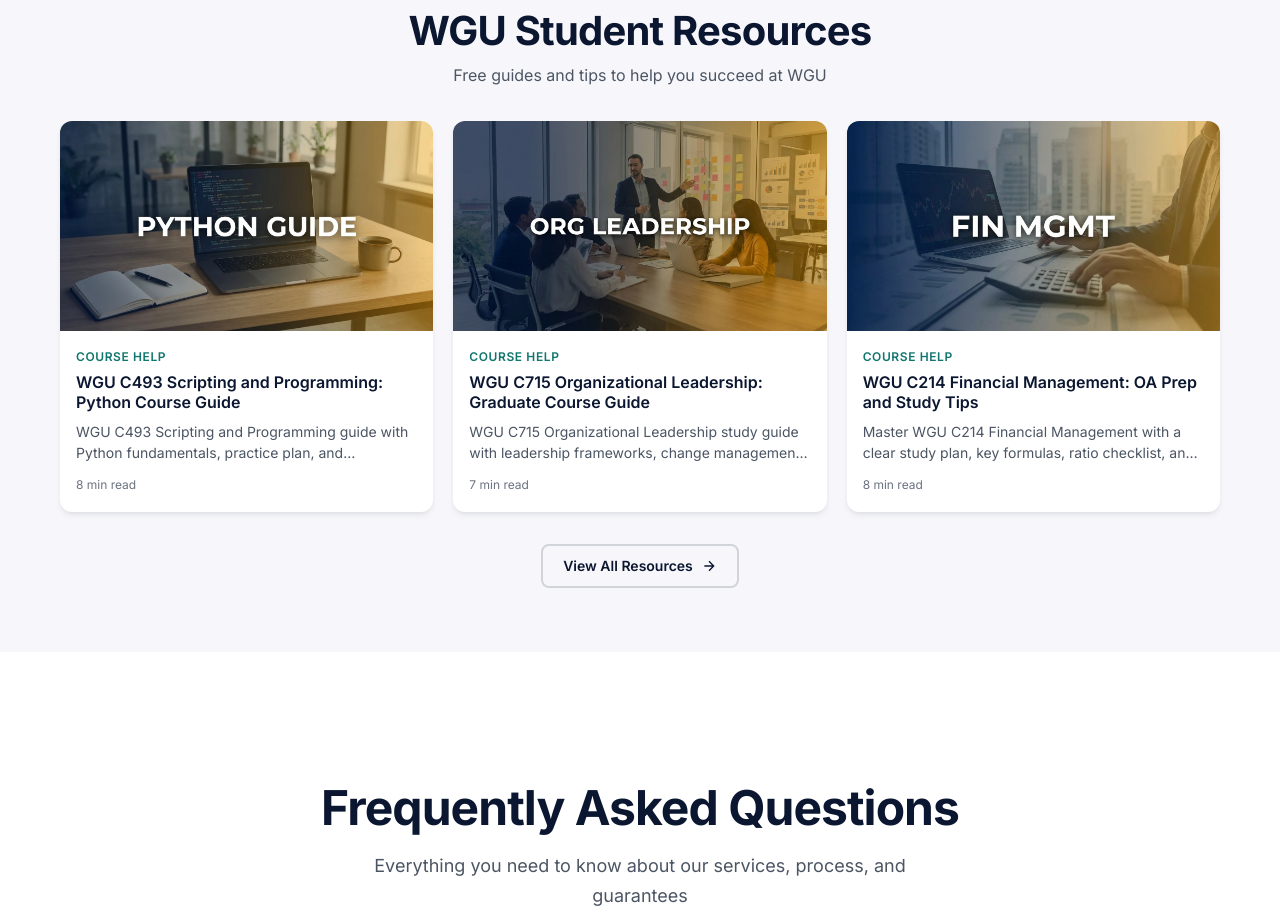
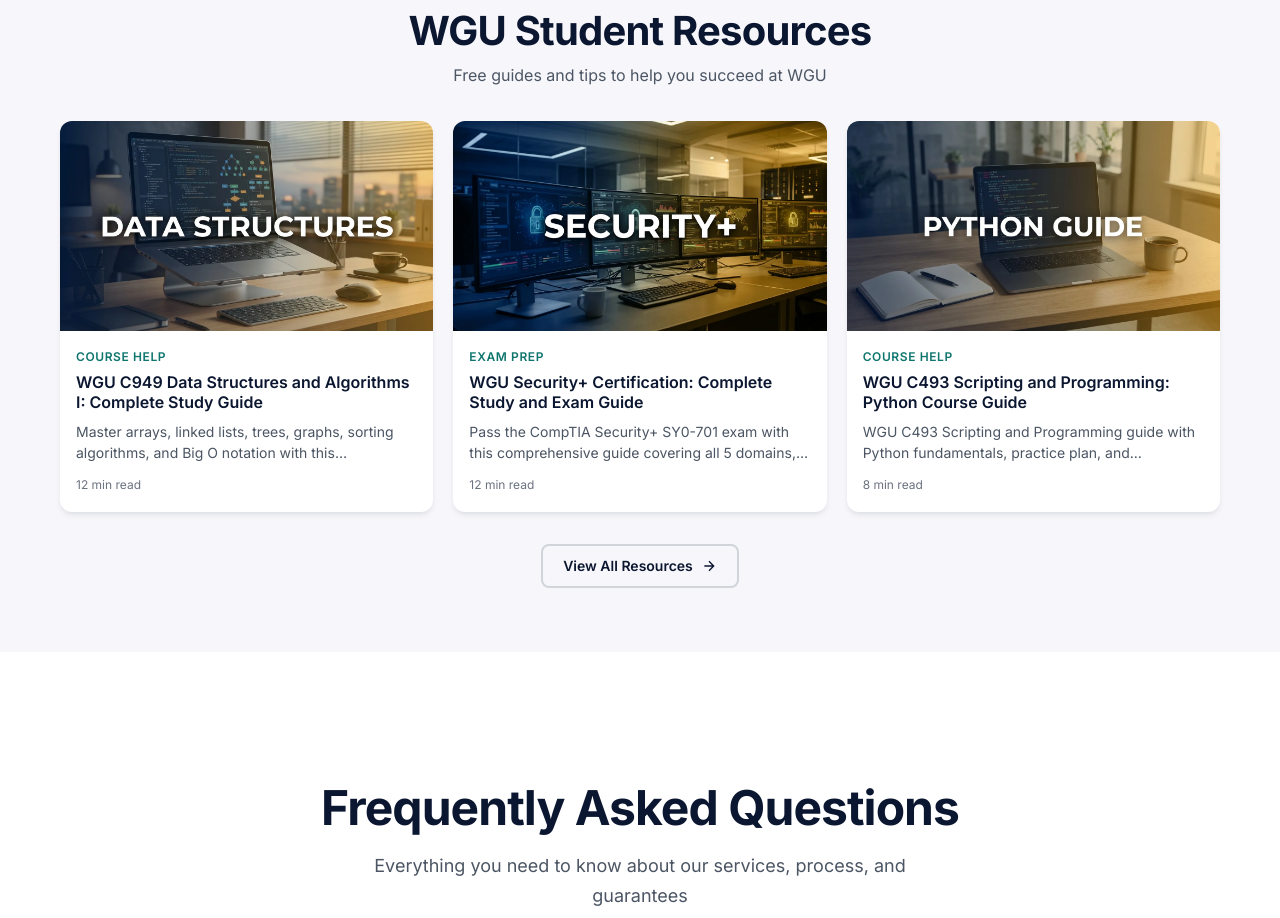
Before and after one commit to workninja321/coursework.ninja, a website: page index.html in a window 1280 px wide. Shown: the part 5360-6278 px from the top of the page. Drawn offline with Linux system fonts and the light colour scheme.

Commit message:
Add cover images for C949 and Security+ posts, update home page blog section

```diff
--- a/index.html
+++ b/index.html
@@ -1636,6 +1636,38 @@
         <div class="blog-section__grid">
           <!-- HOME_BLOG_CARDS:START -->
           <article class="blog-section__card">
+            <a href="/blog/wgu-c949-data-structures/" class="blog-section__card-image-link">
+              <img src="/images/blog/wgu-c949-data-structures-cover.webp" alt="Data structures and algorithms visualization on laptop screen" class="blog-section__card-img" width="600" height="315" loading="lazy">
+            </a>
+            <div class="blog-section__card-content">
+              <span class="blog-section__card-category">Course Help</span>
+              <h3 class="blog-section__card-title">
+                <a href="/blog/wgu-c949-data-structures/">WGU C949 Data Structures and Algorithms I: Complete Study Guide</a>
+              </h3>
+              <p class="blog-section__card-excerpt">Master arrays, linked lists, trees, graphs, sorting algorithms, and Big O notation with this comprehensive C949 study guide…</p>
+              <div class="blog-section__card-meta">
+                <span>12 min read</span>
+              </div>
+            </div>
+          </article>
+
+          <article class="blog-section__card">
+            <a href="/blog/wgu-security-plus-guide/" class="blog-section__card-image-link">
+              <img src="/images/blog/wgu-security-plus-guide-cover.webp" alt="Cybersecurity analyst workstation with security dashboard" class="blog-section__card-img" width="600" height="315" loading="lazy">
+            </a>
+            <div class="blog-section__card-content">
+              <span class="blog-section__card-category">Exam Prep</span>
+              <h3 class="blog-section__card-title">
+                <a href="/blog/wgu-security-plus-guide/">WGU Security+ Certification: Complete Study and Exam Guide</a>
+              </h3>
+              <p class="blog-section__card-excerpt">Pass the CompTIA Security+ SY0-701 exam with this comprehensive guide covering all 5 domains, PBQ strategies, and study resources…</p>
+              <div class="blog-section__card-meta">
+                <span>12 min read</span>
+              </div>
+            </div>
+          </article>
+
+          <article class="blog-section__card">
             <a href="/blog/wgu-c493-scripting-programming/" class="blog-section__card-image-link">
               <img src="/images/blog/wgu-c493-scripting-programming-cover.webp" alt="Laptop showing Python code on a clean desk" class="blog-section__card-img" width="600" height="315" loading="lazy">
             </a>
@@ -1645,38 +1677,6 @@
                 <a href="/blog/wgu-c493-scripting-programming/">WGU C493 Scripting and Programming: Python Course Guide</a>
               </h3>
               <p class="blog-section__card-excerpt">WGU C493 Scripting and Programming guide with Python fundamentals, practice plan, and assessment tips to help you pass…</p>
-              <div class="blog-section__card-meta">
-                <span>8 min read</span>
-              </div>
-            </div>
-          </article>
-
-          <article class="blog-section__card">
-            <a href="/blog/wgu-c715-organizational-leadership/" class="blog-section__card-image-link">
-              <img src="/images/blog/wgu-c715-organizational-leadership-cover.webp" alt="Leader facilitating a team discussion in a modern office" class="blog-section__card-img" width="600" height="315" loading="lazy">
-            </a>
-            <div class="blog-section__card-content">
-              <span class="blog-section__card-category">Course Help</span>
-              <h3 class="blog-section__card-title">
-                <a href="/blog/wgu-c715-organizational-leadership/">WGU C715 Organizational Leadership: Graduate Course Guide</a>
-              </h3>
-              <p class="blog-section__card-excerpt">WGU C715 Organizational Leadership study guide with leadership frameworks, change management tips, and a focused prep…</p>
-              <div class="blog-section__card-meta">
-                <span>7 min read</span>
-              </div>
-            </div>
-          </article>
-
-          <article class="blog-section__card">
-            <a href="/blog/wgu-c214-financial-management/" class="blog-section__card-image-link">
-              <img src="/images/blog/wgu-c214-financial-management-cover.webp" alt="Financial analyst reviewing charts and calculator at a desk" class="blog-section__card-img" width="600" height="315" loading="lazy">
-            </a>
-            <div class="blog-section__card-content">
-              <span class="blog-section__card-category">Course Help</span>
-              <h3 class="blog-section__card-title">
-                <a href="/blog/wgu-c214-financial-management/">WGU C214 Financial Management: OA Prep and Study Tips</a>
-              </h3>
-              <p class="blog-section__card-excerpt">Master WGU C214 Financial Management with a clear study plan, key formulas, ratio checklist, and exam strategy to pass…</p>
               <div class="blog-section__card-meta">
                 <span>8 min read</span>
               </div>
```
Also changed, not shown: automation/content-plan.json, images/blog/wgu-c949-data-structures-cover.webp (added), images/blog/wgu-security-plus-guide-cover.webp (added).
